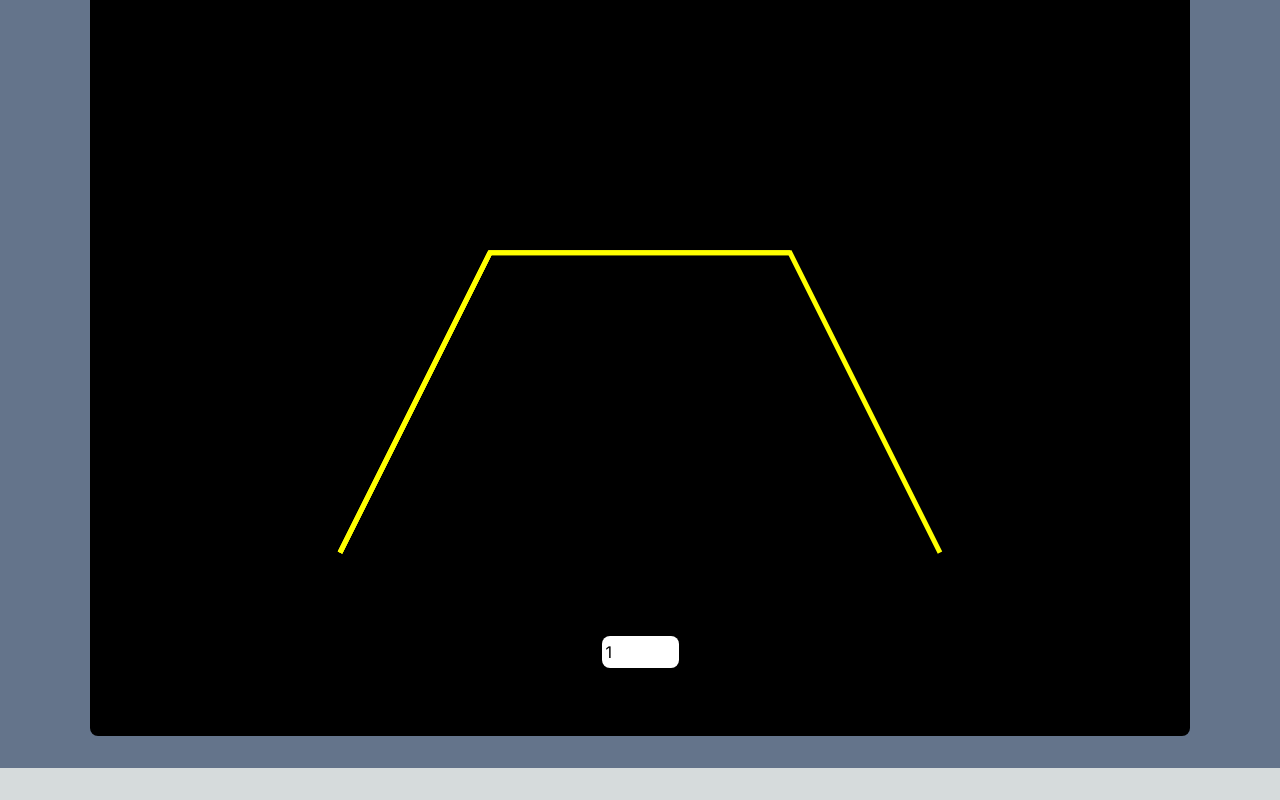
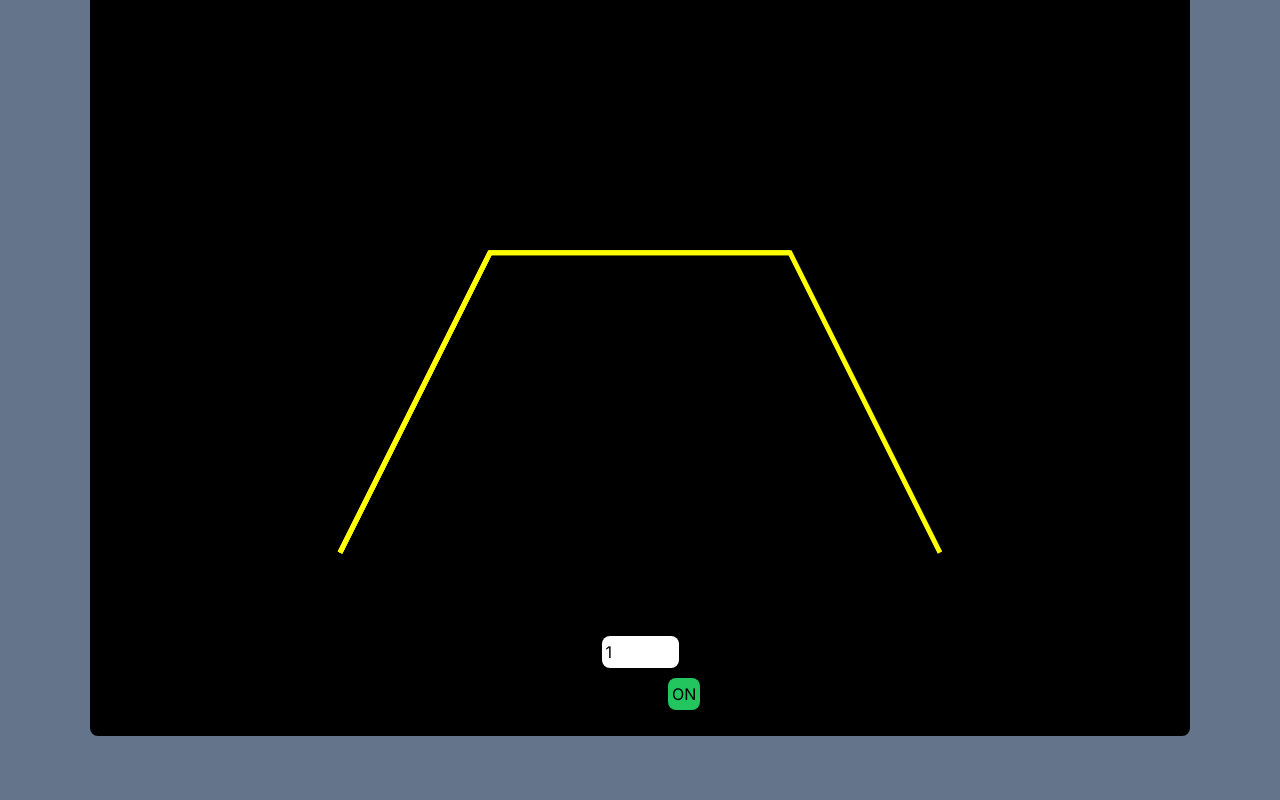
Before and after one commit to redrich2032/Sierpinski-Generator, a Next.js app: page / in a window 1280 px wide. Shown: the part 362-1162 px from the top of the page. Before the commit the page ends 1130 px from the top, so only its background shows below. Built offline with nearby package versions, Linux system fonts and the light colour scheme.

Commit message:
toggle animation feature

```diff
--- a/app/page.js
+++ b/app/page.js
@@ -9,9 +9,22 @@ export default function Home() {
   let inter;
 
   const [number, setNumber] = useState(1);
+  const [animText, setAnimText] = useState("ON");
+  const [animColor, setAnimColor] = useState("bg-green-500");
 
   const handleInput = (e) => {
     setNumber(e.target.value);
+    clearInterval(inter);
+  };
+
+  const handleAnimButton = () => {
+    if (animText === "ON") {
+      setAnimText("OFF");
+      setAnimColor("bg-red-500");
+    } else {
+      setAnimText("ON");
+      setAnimColor("bg-green-500");
+    }
     clearInterval(inter);
   };
 
@@ -28,12 +41,11 @@ export default function Home() {
     const line = { color: "yellow", width: 10 / (number * 2) };
     ctx.strokeStyle = line.color;
     ctx.lineWidth = line.width;
-
     ctx.clearRect(0, 0, canvas.current.width, canvas.current.height);
-
     ctx.beginPath();
     ctx.moveTo(0, 0);
 
+    if (animText === "ON") {
       let count = 1;
       inter = setInterval(function () {
         ctx.lineTo(array[count][0] * size, array[count][1] * size);
@@ -43,16 +55,14 @@ export default function Home() {
           clearInterval(inter);
         }
       }, 300 / Math.pow(number, number * number));
+    } else {
+      for (let i = 0; i < array.length; i++) {
+        ctx.lineTo(array[i][0] * size, array[i][1] * size);
+      }
+      ctx.closePath();
+    }
     ctx.stroke();
-
-    // for (let i = 0; i < array.length; i++) {
-    //   ctx.lineTo(array[i][0] * newSize, array[i][1] * newSize);
-    // }
-    // ctx.closePath();
-    // ctx.stroke();
-    // ctx.translate(0, canvas.current.height / 2)
-    // ctx.scale(1, -1)
-  }, [number]);
+  }, [number, animText]);
 
   return (
     <div className=" bg-slate-500 h-fit w-screen">
@@ -79,8 +89,17 @@ export default function Home() {
             max="10"
             onChange={handleInput}
             value={number}
-            className="outline-none p-1 rounded-[8px] mt-[-100px] mb-[100px] text-black"
+            className="outline-none p-1 rounded-[8px] mt-[-100px] mb-[10px] text-black"
           />
+          <div className="flex h-fit w-fit mb-[90px] items-center">
+            <text>Animation:</text>
+            <button
+              onClick={handleAnimButton}
+              className={`ml-2 p-1 rounded-[8px] ${animColor}`}
+            >
+              {animText}
+            </button>
+          </div>
         </div>
       </div>
     </div>
```
Lines whose indentation alone changed are shown as unchanged.
